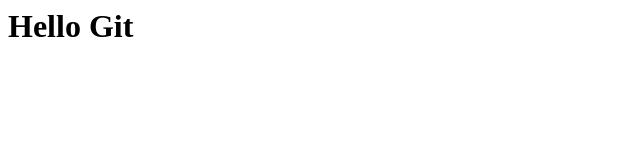
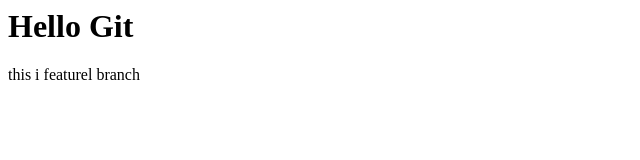
Before and after one commit to kurubarakesh999-cmd/my-git-project, a plain HTML site: page index.html in a window 1280 px wide. Shown: the whole page, without its empty margins (0-640 px from the left). Drawn offline with Linux system fonts and the light colour scheme.

Commit message:
Update index.html

```diff
--- a/index.html
+++ b/index.html
@@ -1 +1,2 @@
 <h1>Hello Git</h1>
+<p> this i featurel branch</p>
```
